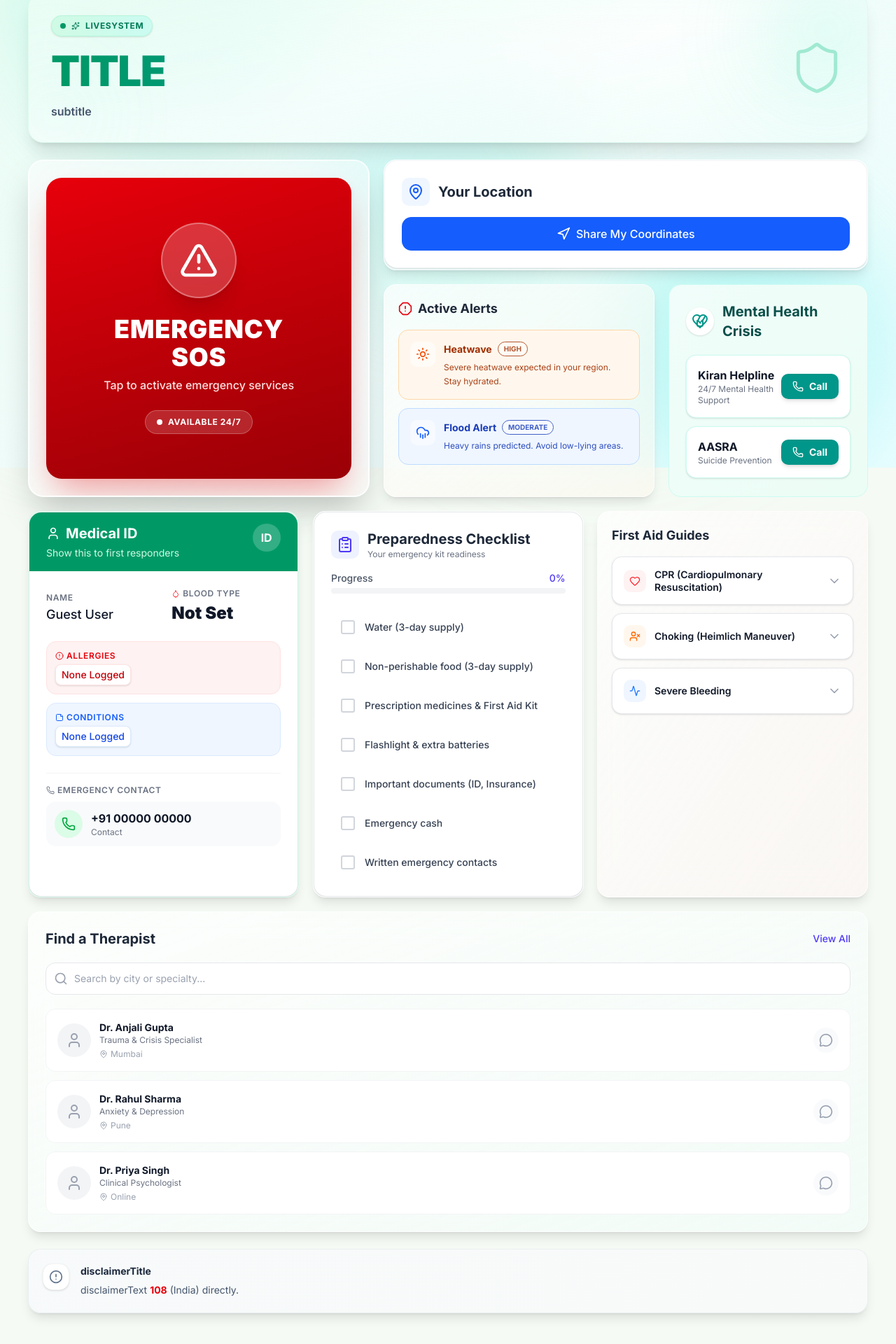
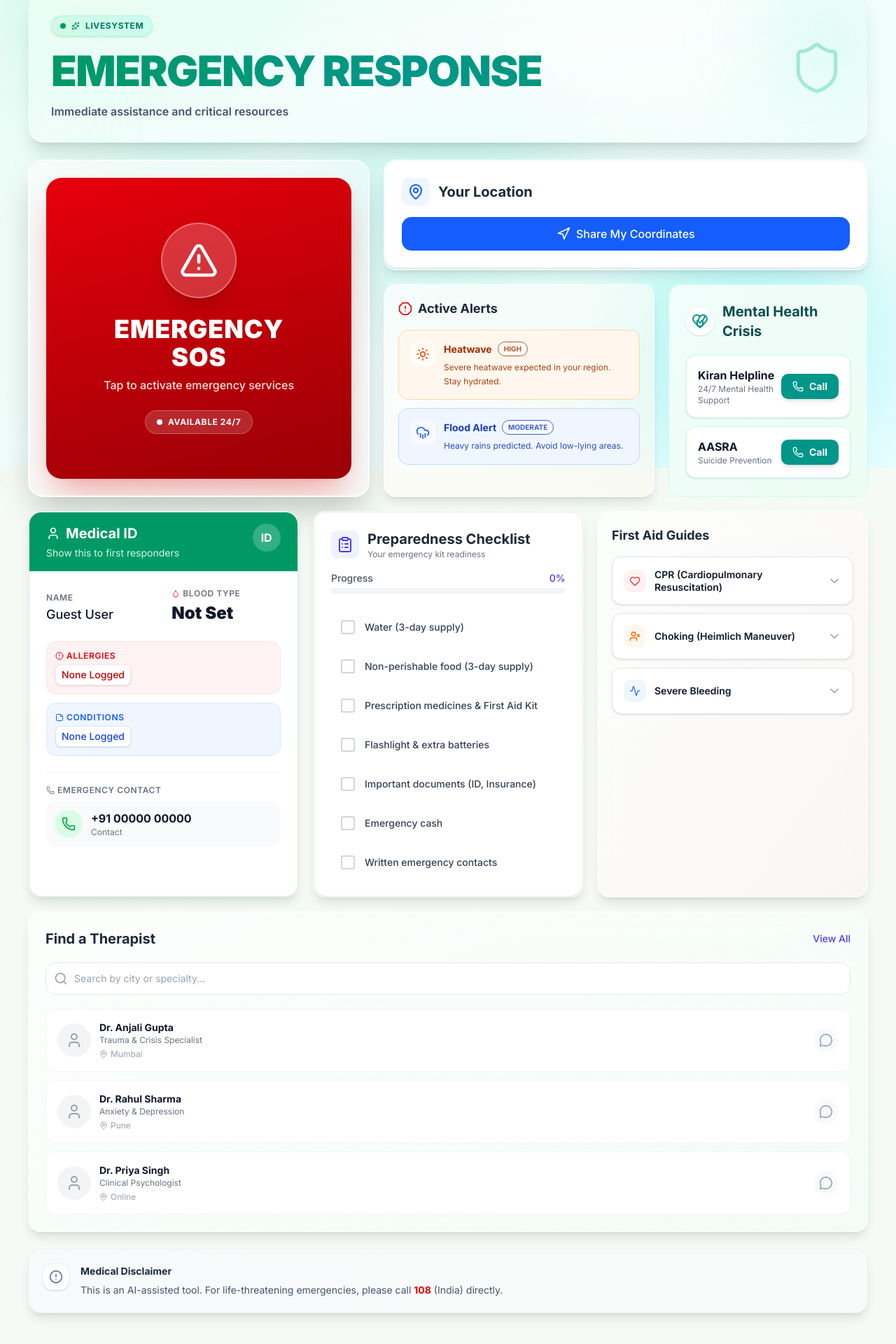
Before and after one commit to Aryan-lomte05/Quant.ai-HealthBot, a Next.js app: page /emergency in a window 1280 px wide. Shown: the part 132-2052 px from the top of the page at 70% size. Built offline with nearby package versions, Linux system fonts and the light colour scheme.

Commit message:
Fixed UI for emergency page

```diff
--- a/src/app/emergency/page.tsx
+++ b/src/app/emergency/page.tsx
@@ -67,10 +67,10 @@ export default function EmergencyPage() {
                                 {t('liveSystem')}
                             </div>
                             <h1 className="text-3xl sm:text-4xl lg:text-6xl font-black uppercase tracking-tight text-transparent bg-clip-text bg-gradient-to-r from-emerald-600 via-teal-600 to-emerald-600 pb-2 leading-tight">
-                                {t('title')}
+                                EMERGENCY RESPONSE
                             </h1>
                             <p className="text-sm sm:text-base text-slate-600 font-semibold max-w-2xl">
-                                {t('subtitle')}
+                                Immediate assistance and critical resources
                             </p>
                         </div>
                         <div className="hidden sm:block">
@@ -187,9 +187,9 @@ export default function EmergencyPage() {
                                 <AlertCircle className="h-5 w-5 text-slate-500" />
                             </div>
                             <div className="flex-1 text-xs sm:text-sm text-slate-600 leading-relaxed">
-                                <h4 className="font-bold text-slate-800 mb-1">{t('disclaimerTitle')}</h4>
+                                <h4 className="font-bold text-slate-800 mb-1">Medical Disclaimer</h4>
                                 <p>
-                                    {t('disclaimerText')} <strong className="text-red-600">108</strong> (India) directly.
+                                    This is an AI-assisted tool. For life-threatening emergencies, please call <strong className="text-red-600">108</strong> (India) directly.
                                 </p>
                             </div>
                         </div>
```
